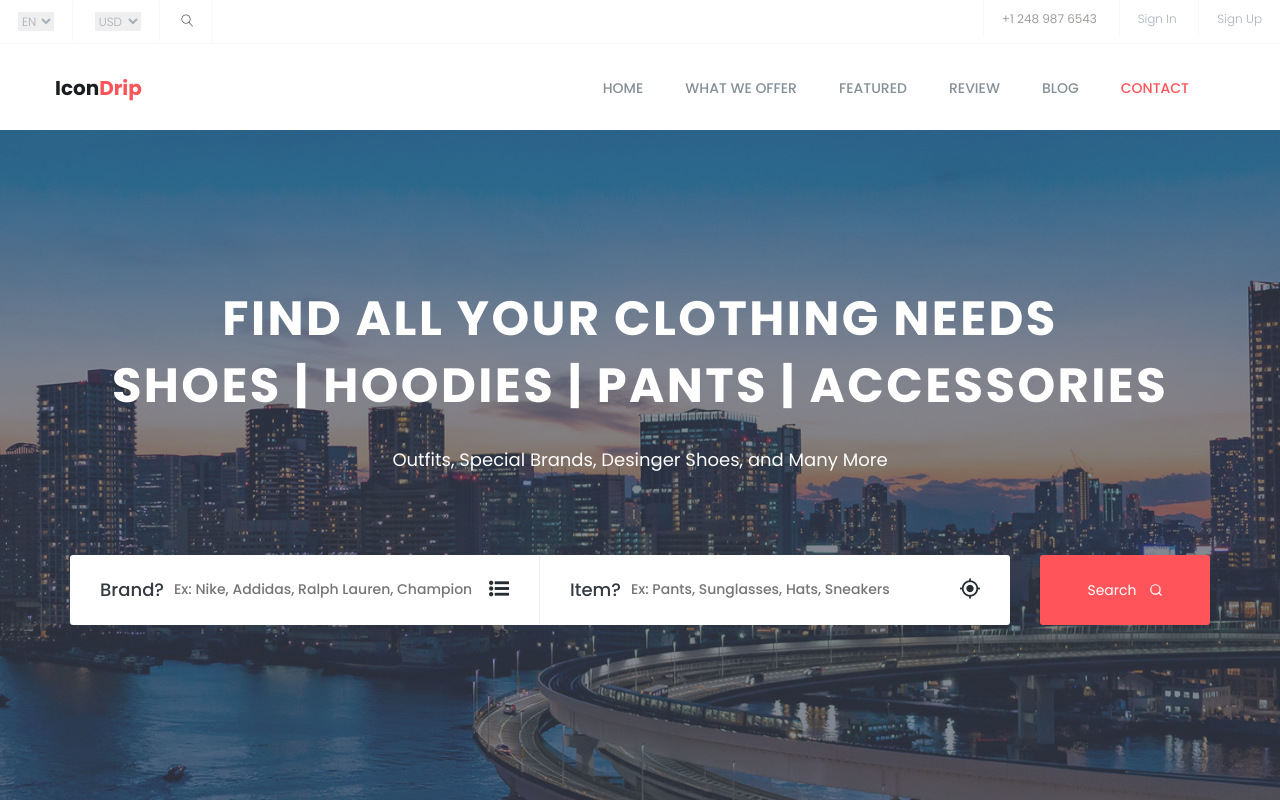
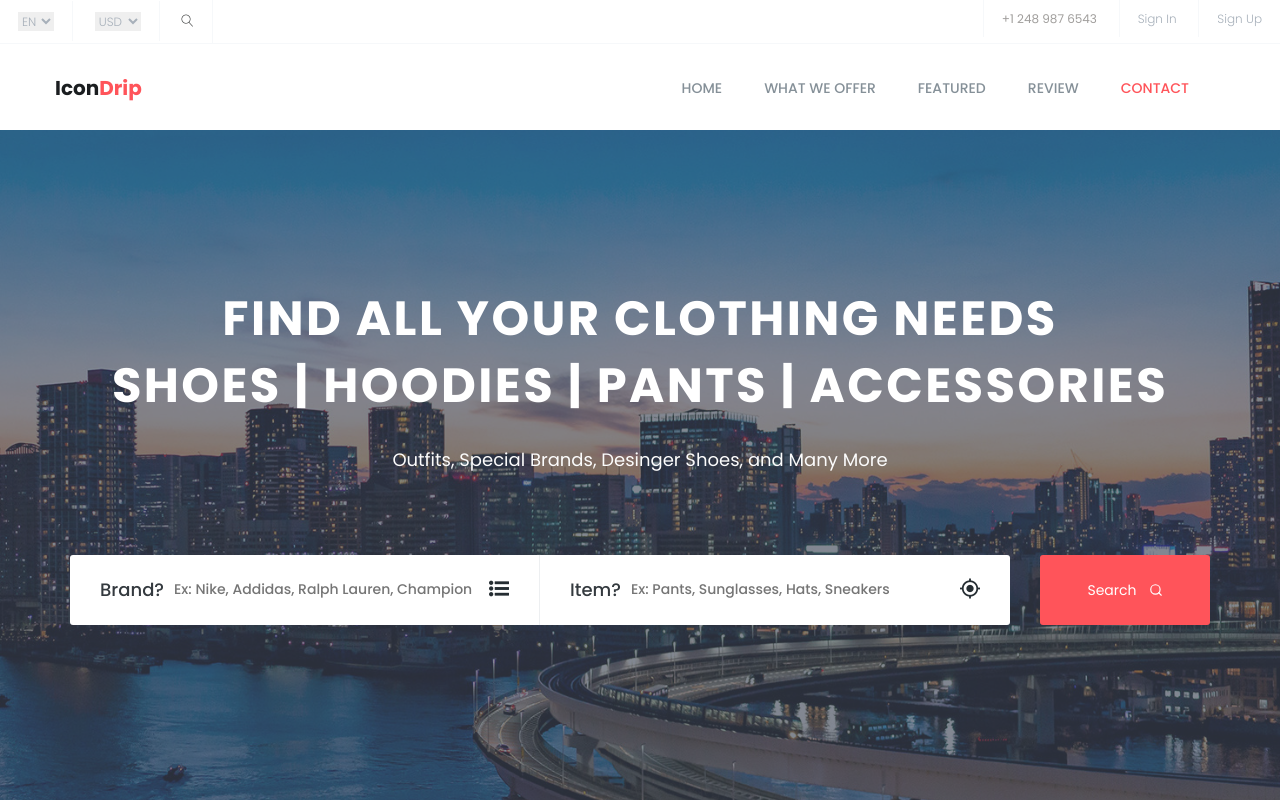
Before and after one commit to KianShahidi2025/KianShahidi.github.io, a plain HTML site: page index.html in a window 1280 px wide. Shown: the top 800 px of the page. Drawn offline with nearby package versions, Linux system fonts and the light colour scheme.

Commit message:
Update index.html

```diff
--- a/index.html
+++ b/index.html
@@ -131,7 +131,6 @@
 			                    <li class="scroll"><a href="#works">what we offer</a></li>
 			                    <li class="scroll"><a href="#explore">featured</a></li>
 			                    <li class="scroll"><a href="#reviews">review</a></li>
-			                    <li class="scroll"><a href="#blog">blog</a></li>
 			                    <li class="scroll"><a href="#contact">contact</a></li>
 			                </ul><!--/.nav -->
 			            </div><!-- /.navbar-collapse -->
@@ -1014,7 +1013,6 @@
 			                    <li class="scroll"><a href="#works">what we offer</a></li>
 			                    <li class="scroll"><a href="#explore">featured</a></li>
 			                    <li class="scroll"><a href="#reviews">review</a></li>
-			                    <li class="scroll"><a href="#blog">blog</a></li>
 			                    <li class="scroll"><a href="#contact">contact</a></li>
 			                    <li class=" scroll"><a href="#contact">my account</a></li>
 			                </ul><!--/.nav -->
```
